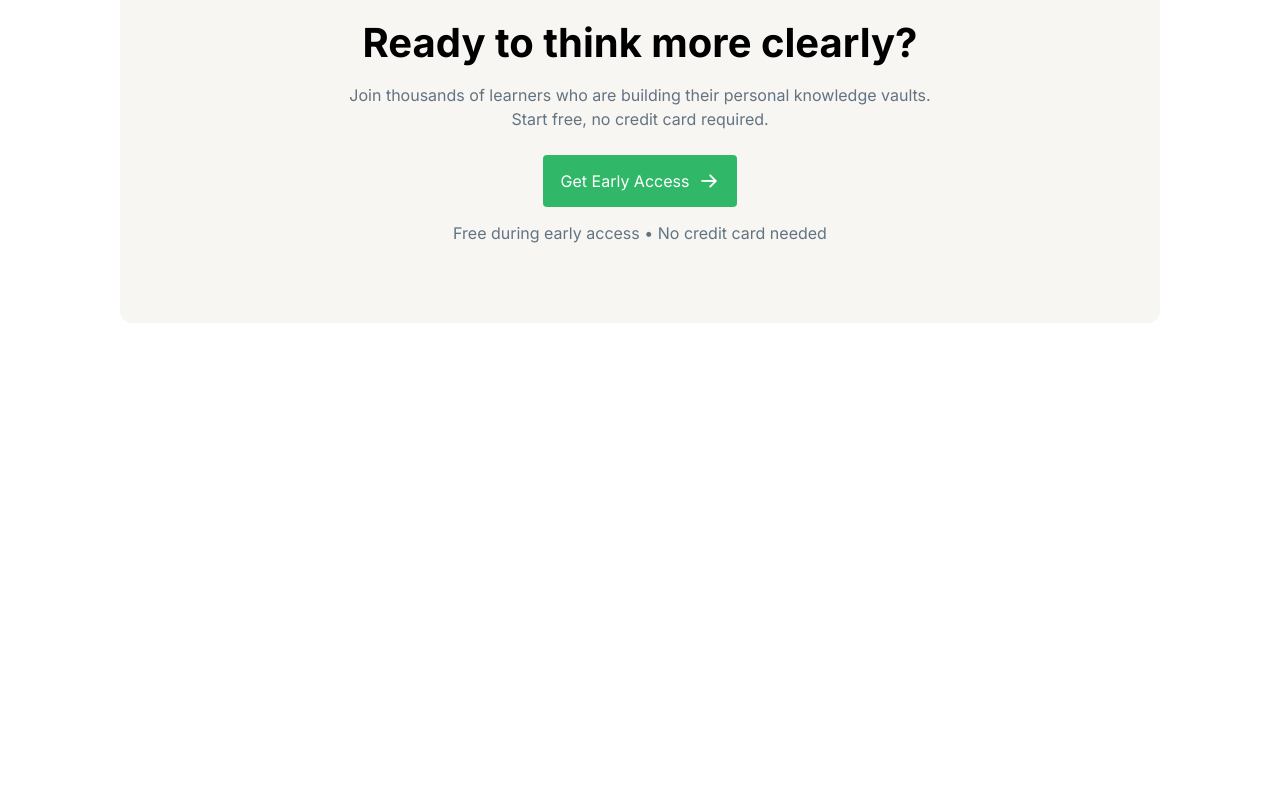
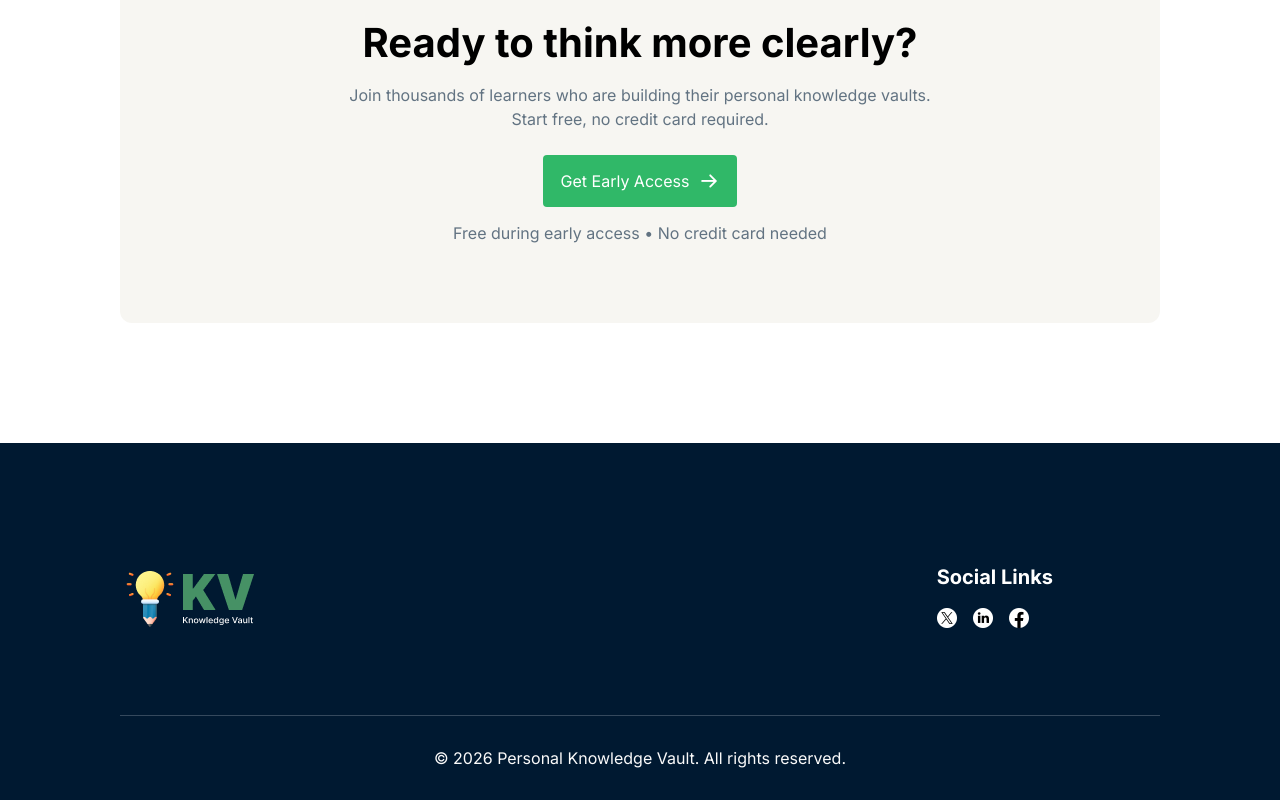
Before and after one commit to mdsani312/Assignment-1, a plain HTML site: page index.html in a window 1280 px wide. Shown: the part 2609-3409 px from the top of the page. Before the commit the page ends 3052 px from the top, so only its background shows below. Drawn offline with Linux system fonts and the light colour scheme.

Commit message:
All Complete

```diff
--- a/CSS/style.css
+++ b/CSS/style.css
@@ -96,6 +96,10 @@ section .sub-containter-1 button {
     padding: 10px 12px;
     color: #30B868;
     font-size: 16px;
+}
+
+button {
+    cursor: pointer;
 }
 
 section .sub-containter-1 h1 {
@@ -355,3 +359,58 @@ section .sub-containter-2 .but-sub-1, .but-sub-2 {
     font-size: 16px;
     line-height: 20px;
 }
+
+footer {
+    width: 100%;
+    background-color: #001931;
+    padding: 120px 120px 30px 120px;
+}
+
+.child-footer {
+    display: felx;
+    flex-direction: row;
+    justify-content: space-between;
+    align-items: center;
+    gap: 80px;
+}
+
+footer .child-footer .devition1 {
+    display: flex;
+    flex-direction: row;
+    justify-content: space-between;
+    align-items: center;
+    text-align: center;
+}
+
+footer .child-footer .devition1 .links {
+    display: flex;
+    flex-direction: column;
+    justify-content: space-between;
+    align-items: start;
+    color: white;
+    font-size: 20px;
+    line-height: 28px;
+    gap: 16px;
+    margin-right: 107px;
+}
+
+footer .child-footer .devition1 .links ul {
+    display: flex;
+    justify-content: space-between;
+    align-items: center;
+    gap: 16px;
+}
+
+footer .child-footer .devition1 .links ul li {
+    list-style: none;
+}
+
+footer .child-footer .devition2 {
+    padding-top: 30px;
+    text-align: center;
+    color: #FAFAFA;
+    font-size: 16px;
+    line-height: 24px;
+    border-top: 1px solid #e5e7eb3b;
+    margin-top: 80px;
+}
--- a/index.html
+++ b/index.html
@@ -124,5 +124,23 @@ structured by design.</h2>
             </div>
         </div>
     </section>
+    <footer>
+        <div class="child-footer">
+            <div class="devition1">
+                <img src="./assets/logo-footer.png" width="139px">
+                <div class="links">
+                    <h4>Social Links</h4>
+                    <ul>
+                        <li><img src="./assets/X-link.png" width="20px"></li>
+                        <li><img src="./assets/Linkdin.png" width="20px"></li>
+                        <li><img src="./assets/Facebook.png" width="20px"></li>
+                    </ul>
+                </div>
+            </div>
+            <div class="devition2">
+                <p>&copy; 2026 Personal Knowledge Vault. All rights reserved.</p>
+            </div>
+        </div>
+    </footer>
 </body>
 </html>
```
Also changed, not shown: assets/Facebook.png (added), assets/Linkdin.png (added), assets/X-link.png (added).
